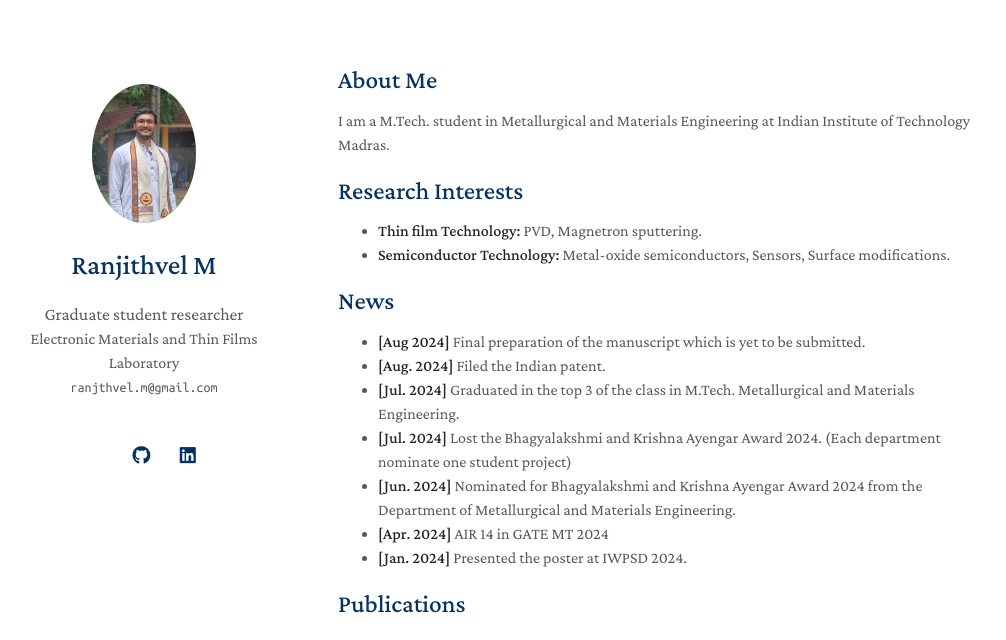
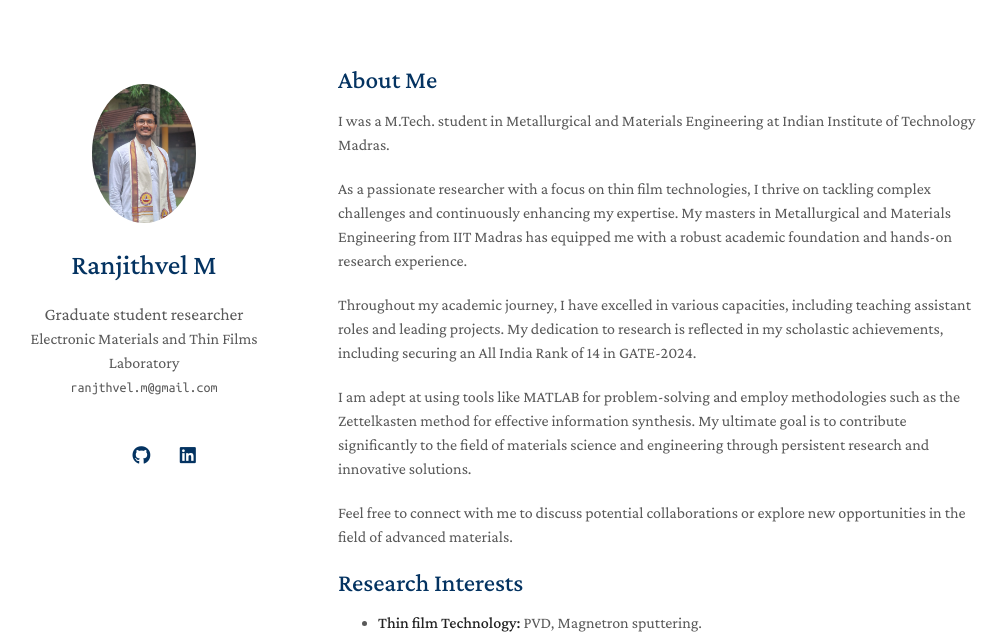
Before and after one commit to ranjithvel/ranjithvel.github.io, a Jekyll site: the page built from index.md, in a window 1280 px wide and 900 px high, cut to the strip 0-640 px from the top of the window. Shown: the whole strip, without its empty margins (132-1138 px from the left). Built offline with Jekyll 4.4.1, drawn with Linux system fonts in a browser that asks for light colours; some web fonts are replaced; a style sheet for code colours, icons or effects is not loaded; our own code applies the rules of GitHub Pages for plain Markdown files.

```diff
--- a/index.md
+++ b/index.md
@@ -4,7 +4,15 @@ layout: homepage
 
 ## About Me
 
-I am a M.Tech. student in Metallurgical and Materials Engineering at Indian Institute of Technology Madras.
+I was a M.Tech. student in Metallurgical and Materials Engineering at Indian Institute of Technology Madras.
+
+As a passionate researcher with a focus on thin film technologies, I thrive on tackling complex challenges and continuously enhancing my expertise. My masters in Metallurgical and Materials Engineering from IIT Madras has equipped me with a robust academic foundation and hands-on research experience.
+
+Throughout my academic journey, I have excelled in various capacities, including teaching assistant roles and leading projects. My dedication to research is reflected in my scholastic achievements, including securing an All India Rank of 14 in GATE-2024.
+
+I am adept at using tools like MATLAB for problem-solving and employ methodologies such as the Zettelkasten method for effective information synthesis. My ultimate goal is to contribute significantly to the field of materials science and engineering through persistent research and innovative solutions.
+
+Feel free to connect with me to discuss potential collaborations or explore new opportunities in the field of advanced materials.
 
 ## Research Interests
 
```
